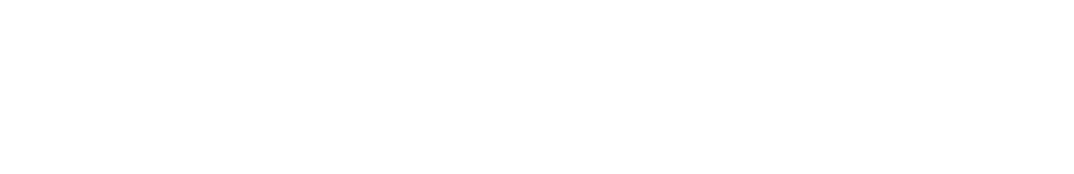
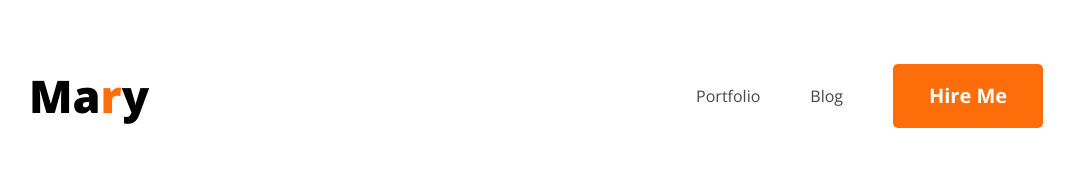
Before and after one commit to fahad-hasan-apurbo/web-developer-portfolio, a plain HTML site: page index.html in a window 1280 px wide. Shown: the whole page, without its empty margins (79-1153 px from the left). Drawn offline with nearby package versions, Linux system fonts and the light colour scheme.

Commit message:
First div is done

```diff
--- a/index.html
+++ b/index.html
@@ -1,11 +1,36 @@
 <!DOCTYPE html>
 <html lang="en">
+
 <head>
     <meta charset="UTF-8">
     <meta name="viewport" content="width=device-width, initial-scale=1.0">
     <title>Web Developer Portfolio</title>
+    <link rel="preconnect" href="https://fonts.googleapis.com">
+    <link rel="preconnect" href="https://fonts.gstatic.com" crossorigin>
+    <link href="https://fonts.googleapis.com/css2?family=Open+Sans:ital,wght@0,300..800;1,300..800&display=swap"
+        rel="stylesheet">
+    <link rel="stylesheet" href="styles/portfolio.css">
 </head>
-<body>
 
+<body class="open-sans">
+    <header>
+        <nav>
+            <h3 class="nav-title">
+                Ma<span class="nav-color">r</span>y
+            </h3>
+            <ul>
+                <li><a class="dark-2" href="">Portfolio</a></li>
+                <li><a class="dark-2" href="">Blog</a></li>
+                <li><a href=""><button class="btn-primary">Hire Me</button></a></li>
+            </ul>
+        </nav>
+    </header>
+    <main>
+
+    </main>
+    <footer>
+
+    </footer>
 </body>
+
 </html>
--- /dev/null
+++ b/styles/portfolio.css
@@ -0,0 +1,58 @@
+.open-sans {
+    font-family: "Open Sans", sans-serif;
+    font-optical-sizing: auto;
+    font-variation-settings:
+      "wdth" 100;
+  }
+  nav{
+    display: flex;
+    justify-content: space-between;
+    align-items: center;
+    margin: 20px 100px;
+
+  }
+  .nav-title {
+    font-size: 45px;
+    font-weight: 800;
+  }
+    nav>ul>li>a {
+    text-decoration: none;
+    list-style: none;
+    text size: 20px;
+  }
+
+  nav>ul>li {
+    list-style: none;
+    margin-right: 50px;
+  }
+  nav>ul {
+    display: flex;
+    align-items: center;
+    justify-content: center;
+
+  }
+  /* shared style */
+.dark-2{
+    color: #474747;
+}
+.nav-color {
+    color: #FD6E0A;
+  }
+  .btn-primary{
+    color: rgb(255, 255, 255);
+    font-family: Open Sans;
+    font-size: 20px;
+    font-weight: 700;
+    line-height: 27px;
+    letter-spacing: 0%;
+    text-align: center;
+
+border-radius: 5px;
+background: rgb(253, 110, 10);
+  }
+button{
+    border: none;
+    width: 150px;
+    height: 64px;
+}
+/* shared styles */
```
